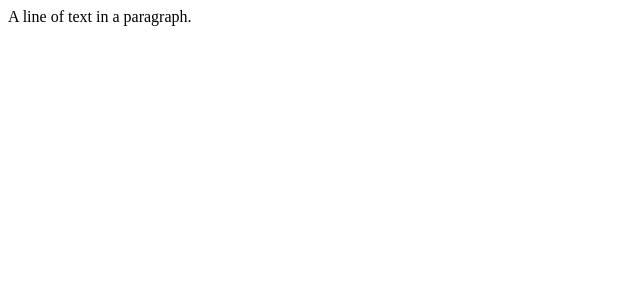
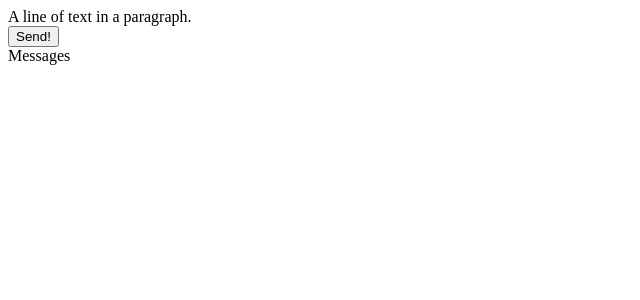
Before and after one commit to adraglan/message-board, a Next.js app: page / in a window 1280 px wide. Shown: the top 300 px of the page, without its empty margins (0-640 px from the left). Built offline with nearby package versions, Linux system fonts and the light colour scheme.

Commit message:
get messages

```diff
--- /dev/null
+++ b/app/api/route.ts
@@ -0,0 +1,21 @@
+import {messages} from '../data/messages'
+
+
+// $ curl -X POST http://localhost:3000/api
+// -H "Content-Type: application/json"
+// -d '{"test": "This is a test string"}'
+export async function POST(request: Request) {
+    const message = await request.json()
+    return new Response(JSON.stringify({ message }), {
+        headers: {
+            'Content-Type': 'application/json',
+        },
+        status: 201,
+    });
+}
+
+// $ curl -X GET http://localhost:3000/api
+// -H "Content-Type: application/json"
+export async function GET(request: Request) {
+    return Response.json(messages)
+}
--- /dev/null
+++ b/app/data/messages.js
@@ -0,0 +1,10 @@
+export const messages = [{"username":"granson0","message":"Enterprise-wide optimal emulation"},
+{"username":"dmorad1","message":"Expanded impactful forecast"},
+{"username":"bcrozier2","message":"Monitored fresh-thinking matrices"},
+{"username":"jbrodest3","message":"Ameliorated needs-based standardization"},
+{"username":"epackwood4","message":"Organized hybrid system engine"},
+{"username":"pthon5","message":"Open-architected bi-directional monitoring"},
+{"username":"pmallinar6","message":"Operative optimizing database"},
+{"username":"avegas7","message":"Public-key zero administration adapter"},
+{"username":"tmckellen8","message":"Quality-focused stable core"},
+{"username":"ffehner9","message":"Fully-configurable explicit knowledge base"}]
--- a/app/page.tsx
+++ b/app/page.tsx
@@ -2,6 +2,10 @@ import { Editor } from "../components/Editor"
 
 export default function Page() {
     return (
-        <Editor/>
+        <>
+            <Editor/>
+            <button type="button">Send!</button>
+            <div>Messages</div>
+        </>
     )
   }
--- a/components/Editor.tsx
+++ b/components/Editor.tsx
@@ -1,4 +1,4 @@
-'use client'
+"use client"
 
 import React, { useState } from 'react'
 import { createEditor } from 'slate'
```
